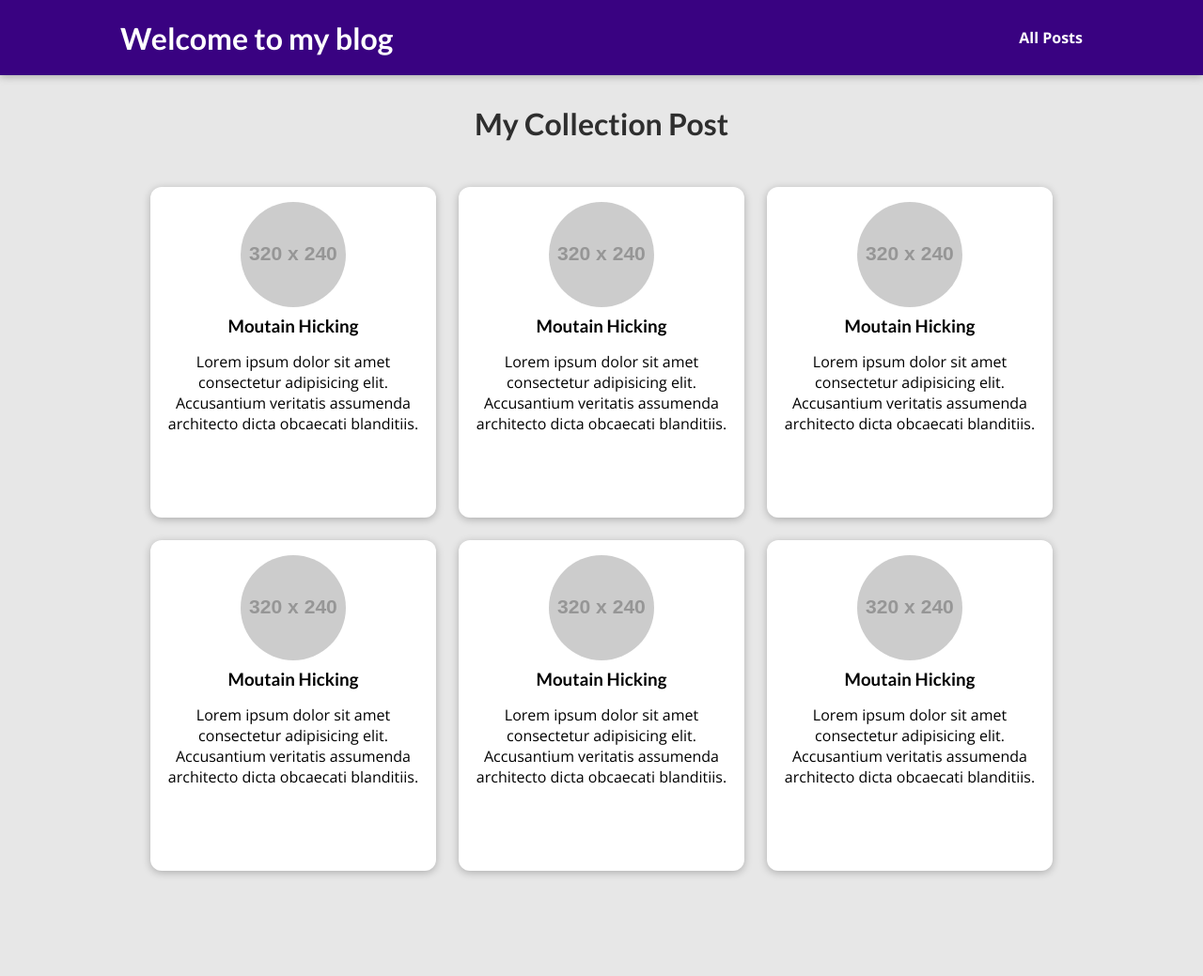
After one commit to Blessino/blessin-site, a Django app: page /posts/ in a window 1280 px wide. The commit adds this page. Shown: the whole page at 94% size. Run offline with Django 5.2, Linux system fonts and the light colour scheme; grey boxes labelled with a size stand in for pictures from a placeholder-image service; some libraries are stand-ins or nearby versions.

Commit message:
feat: add post page

```diff
--- /dev/null
+++ b/blog/static/blog/all-post.css
@@ -0,0 +1,43 @@
+body {
+  background-color: #e7e7e7;
+}
+
+#main-navigation {
+  background-color: #390281;
+  box-shadow: 0 2px 8px rgba(0, 0, 0, 0.25);
+}
+
+#all-posts {
+  margin: 7rem auto;
+  width: 90%;
+  max-width: 60rem;
+}
+
+#all-posts h2 {
+  text-align: center;
+  font-size: 2rem;
+  color: #2e2e2e;
+  margin: 3rem 0;
+}
+
+ul {
+  list-style: none;
+  margin: 0;
+  padding: 0;
+  display: grid;
+  grid-template-columns: repeat(auto-fill, minmax(17rem, 1fr));
+  gap: 1.5rem;
+}
+
+.post img {
+  width: 7rem;
+  height: 7rem;
+}
+
+.post a {
+  height: 22rem;
+  transform-origin: center;
+  box-shadow: 0 2px 8px rgba(0, 0, 0, 0.25);
+  border-radius: 12px;
+  background-color: white;
+}
--- a/blog/static/blog/index.css
+++ b/blog/static/blog/index.css
@@ -56,6 +56,7 @@
 
 #latest-posts li {
   flex: 1;
+
 }
 
 #about {
--- /dev/null
+++ b/blog/static/blog/post.css
@@ -0,0 +1,45 @@
+.post {
+  display: flex;
+  flex-direction: column;
+  align-items: center;
+  text-align: center;
+
+}
+
+.post a {
+  text-decoration: none;
+  color: black;
+  transition: all 0.2s ease;
+  padding: 1rem;
+}
+
+.post a:hover,
+.post a:active {
+  transform: scale(1.07);
+  background-color: #390281;
+  color: white;
+  border-radius: .3rem;
+}
+
+.post img {
+  width: 5rem;
+  height: 5rem;
+  object-fit: cover;
+  border-radius: 50%;
+}
+
+.post h3 {
+  margin: 0.25rem 0;
+}
+
+.post time {
+  color: #666666;
+  margin: 0.25rem;
+  font-style: italic;
+  font-size: 0.85rem;
+}
+
+.post:hover time,
+.post:active time {
+  color: white;
+}
--- /dev/null
+++ b/blog/templates/blog/all-post.html
@@ -0,0 +1,22 @@
+{% extends "base.html" %}
+{% load static %}
+{% block title %}
+    All My Posts
+{% endblock title %}
+{% block css_files %}
+    <link rel="stylesheet" href="{% static "blog/post.css" %}">
+    <link rel="stylesheet" href="{% static "blog/all-post.css" %}">
+{% endblock css_files %}
+{% block content %}
+    <section id="all-posts">
+        <h2>My Collection Post</h2>
+        <ul>
+            {% include "blog/includes/post.html" %}
+            {% include "blog/includes/post.html" %}
+            {% include "blog/includes/post.html" %}
+            {% include "blog/includes/post.html" %}
+            {% include "blog/includes/post.html" %}
+            {% include "blog/includes/post.html" %}
+        </ul>
+    </section>
+{% endblock content %}
--- /dev/null
+++ b/blog/templates/blog/includes/post.html
@@ -0,0 +1,16 @@
+<li>
+    <article class="post">
+        <a href="{% url "post-detail-page" "the-mountain" %}">
+            <img src="https://placehold.co/320x240"
+                 height="320"
+                 width="240"
+                 alt="placeholder-img" />
+            <div class="post__content">
+                <h3>Moutain Hicking</h3>
+                <p>
+                    Lorem ipsum dolor sit amet consectetur adipisicing elit. Accusantium veritatis assumenda architecto dicta obcaecati blanditiis.
+                </p>
+            </div>
+        </a>
+    </article>
+</li>
--- a/blog/urls.py
+++ b/blog/urls.py
@@ -4,6 +4,6 @@ from . import views
 
 urlpatterns = [
     path("", views.starting_page, name="starting-page"),
-    path("post/", views.posts, name="posts-page"),
-    path("post/<slug:slug>", views.post_detail, name="post-detail-page")
+    path("posts/", views.posts, name="posts-page"),
+    path("posts/<slug:slug>", views.post_detail, name="post-detail-page")
 ]
--- a/blog/views.py
+++ b/blog/views.py
@@ -8,8 +8,8 @@ def starting_page(request):
 
 
 def posts(request):
-    pass
+    return render(request, "blog/all-post.html")
 
 
-def post_detail(request):
-    pass
+def post_detail(request, slug):
+    return render(request, "blog/post-detail.html")
--- a/templates/base.html
+++ b/templates/base.html
@@ -15,6 +15,14 @@
     {% endblock css_files %}
   </head>
   <body>
+    <header id="main-navigation">
+      <h1>
+        <a href="{% url "starting-page" %}">Welcome to my blog</a>
+      </h1>
+      <nav>
+        <a href="{% url "posts-page" %}">All Posts</a>
+      </nav>
+    </header>
     {% block content %}
     {% endblock content %}
   </body>
```
Also changed, not shown: blog/static/blog/post-detail.css (added, +62 -0 lines), blog/templates/blog/index.html (+7 -21 lines), blog/templates/blog/post-detail.html (added, +34 -0 lines).
